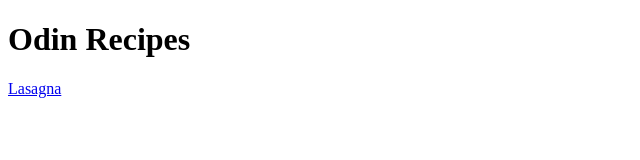
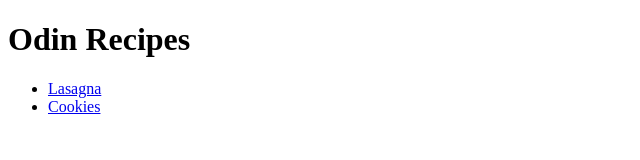
Before and after one commit to wenjebs/odin-recipes, a plain HTML site: page index.html in a window 1280 px wide. Shown: the whole page, without its empty margins (0-640 px from the left). Drawn offline with Linux system fonts and the light colour scheme.

Commit message:
Add cookies button

```diff
--- a/index.html
+++ b/index.html
@@ -8,6 +8,13 @@
     </head>
     <body>
         <h1>Odin Recipes</h1>
-        <a href="recipes/lasagna.html">Lasagna</a>
+        <ul>
+            <li>
+                <a href="recipes/lasagna.html">Lasagna</a>
+            </li>
+            <li>
+                <a href="recipes/cookies.html">Cookies</a>
+            </li>
+        </ul>
     </body>
 </html>
```
